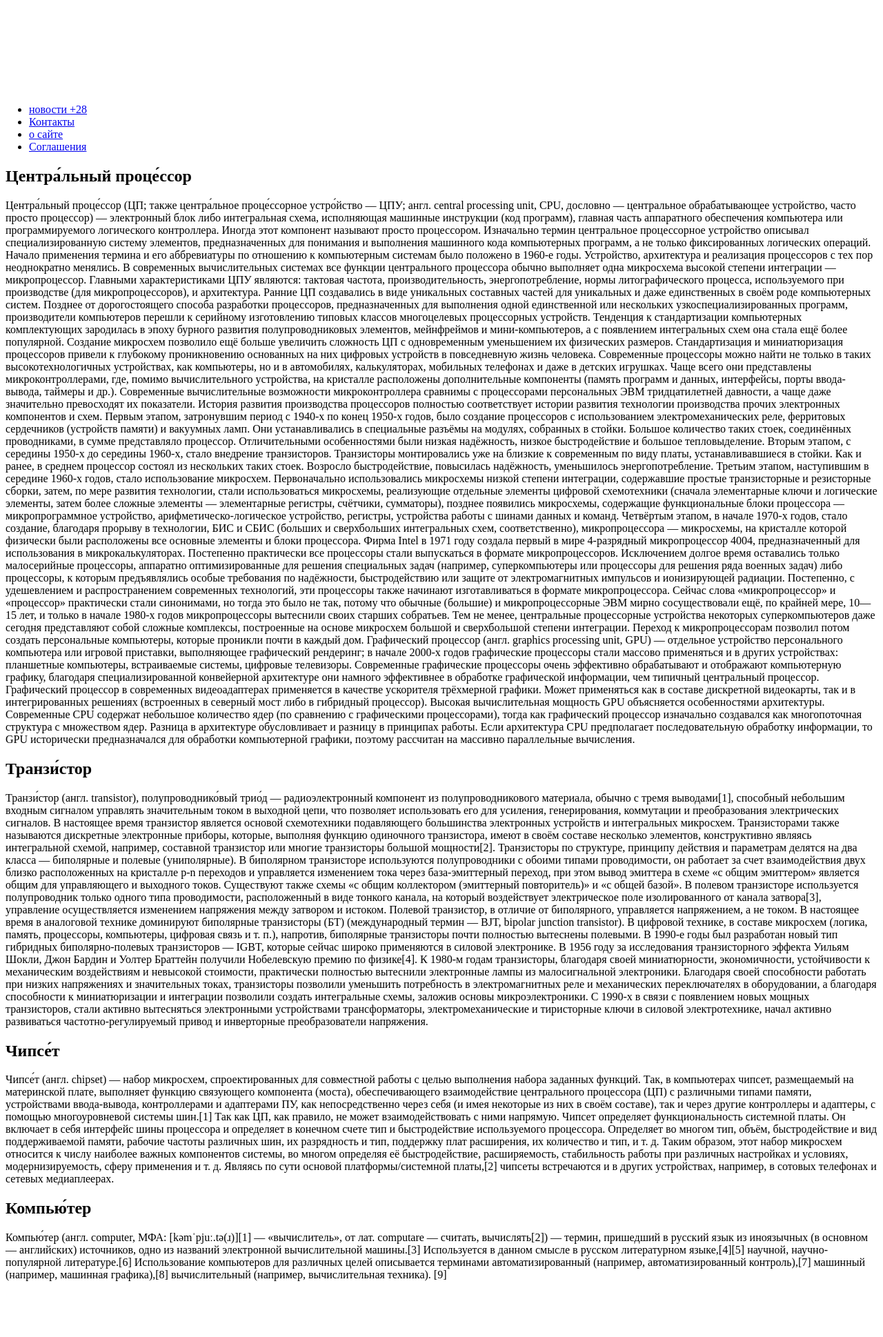
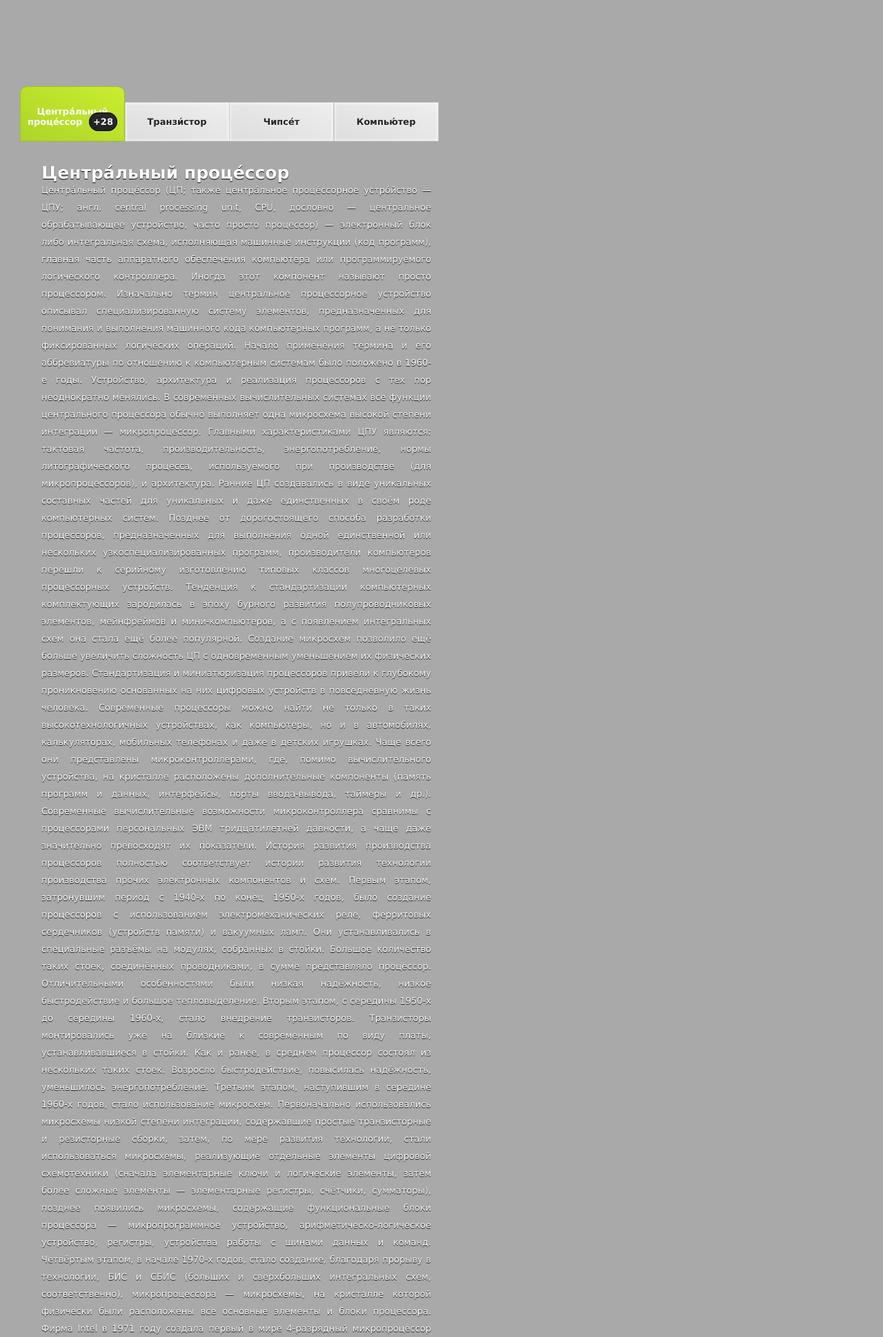
Before and after one commit to RuslanSayfullin/js_trueskills, a PHP site: page / in a window 1280 px wide. Shown: the top 1938 px of the page at 69% size. Before the commit the page ends 1857 px from the top, so only its background shows below. Run offline with PHP 8.4, Linux system fonts and the light colour scheme.

Commit message:
Добавили стили

```diff
--- a/jq2/css/style.css
+++ b/jq2/css/style.css
@@ -2,35 +2,99 @@
     font-family: "Oswald";
     src: url("../fonts.Oswald-Regular.ttf")
 }
-
-#back-top {
-    position: fixed;
-    bottom: 30px;
-    margin-left: -150px;
+* {
+    margin: 0;
+    padding: 0;
 }
-#back-top a {
-    width: 108px;
+body {
+    font-family: Verdana, Geneva, Tahoma, sans-serif;
+    font-size: 13px;
+    background-color: darkgray;
+}
+a {
+    text-decoration: none;
+}
+h2 {
+    font-family: Verdana, Geneva, Tahoma, sans-serif;
+    font-size: 25px;
+    font-weight: bold;
+    text-shadow: 0 1px 1px black;
+    text-align: justify;
+    color: white;
+}
+p {
+    text-shadow: 0 1px 1px black;
+    text-align: justify;
+    color: white;
+}
+#navbar {
+    margin: 20px 0 0 40px;
+    width: 650px;
+    font-weight: bold;
+}
+ul li {
+    display: inline-block;
+}
+ul li a {
+    float: left;
+    position: relative;
     display: block;
+    width: 150px;
     text-align: center;
-    font: 11px/100% "Oswald";
-    text-transform: uppercase;
-    text-decoration: none;
-    color:#bbb;
-    transition: 1s;
 }
-#back-top a:hover {
-    color: #000;
+/*активные ссылки*/
+.active a {
+    padding: 28px 0 20px 0;
+    /*background: -webkit-gradient(linear, left top, left bottom, from(#caed2e), to(#add429));
+    background: -moz-linear-gradient(top center, #caed2e, #add429);*/
+    background: linear-gradient(to left bottom, #caed2e, #add429);
+    border: 1px solid #9fc322;
+    text-shadow: 0 1px 1px 0 0;
+    border-radius: 10px 10px 0 0;
+    background-clip: padding-box;
+    box-shadow: inset 0 0 1px #add429;
+    margin-left: -5px;
+    color: white;
+    z-index: z;
 }
-/*стрелка наверх, тэг span*/
-#back-top span{
-    width: 108px;
-    height: 108px;
-    display: block;
-    margin-bottom: 7px;
-    background: #ddd url("../img/arrow-up.png") no-repeat center center;
-    border-radius: 7px;
-    transition: 1s;
+.active a:focus {
+    outline: none;
 }
-#back-top a:hover span {
-    background-color: #777;
+/* неактивные ссылки/вкладки */
+.inactive a {
+    color: #222;
+    text-shadow: 0 1px 1px white;
+    background: linear-gradient(to left bottom, #eee, #ddd);
+    box-shadow: inset 0 0 5px white;
+    padding: 20px 0;
+    border: 1px solid #ccc;
+    margin-left: -5px;
+    z-index: 1;
 }
+.inactive:hover {
+    background: linear-gradient(to left bottom, #eee, #ddd);
+}
+.inactive a:focus {
+    outline: none;
+}
+/* сообщение на кнопке новости, notification */
+span.notification {
+    padding: 5px;
+    margin-top: -6px;
+    color: white;
+    min-width: 15px;
+    text-align: center;
+    border: 1px solid #000;
+    background: linear-gradient(to left bottom, #2a2a2a, #222);
+    box-shadow: inset 0 0 1px #333;
+    border-radius: 50px;
+    margin-left: 5px;
+}
+/* slider*/
+#slider {
+    width: 565px;
+    background: rgba(250. 250, 250, .3);
+    padding: 30px 15px 30px 25px;
+    line-height: 25px;
+    margin-left: 35px;
+}
--- a/jq2/index.html
+++ b/jq2/index.html
@@ -15,18 +15,18 @@
         <ul>
             <div style="margin-left: -6px;">
                 <li class="active">
-                    <a href="#" title="новости">новости
+                    <a href="#" title="Центра́льный проце́ссор">Центра́льный проце́ссор
                         <span class="notification"> +28</span>
                     </a>
                 </li>
                 <li class="inactive">
-                    <a href="#" title="Контакты">Контакты</a>
+                    <a href="#" title="Транзи́стор">Транзи́стор</a>
                 </li>
                 <li class="inactive">
-                    <a href="#" title="о сайте">о сайте</a>
+                    <a href="#" title="Чипсе́т">Чипсе́т</a>
                 </li>
                 <li class="inactive">
-                    <a href="#" title="Соглашения">Соглашения</a>
+                    <a href="#" title="Компью́тер">Компью́тер</a>
                 </li>
             </div>
         </ul>
```
